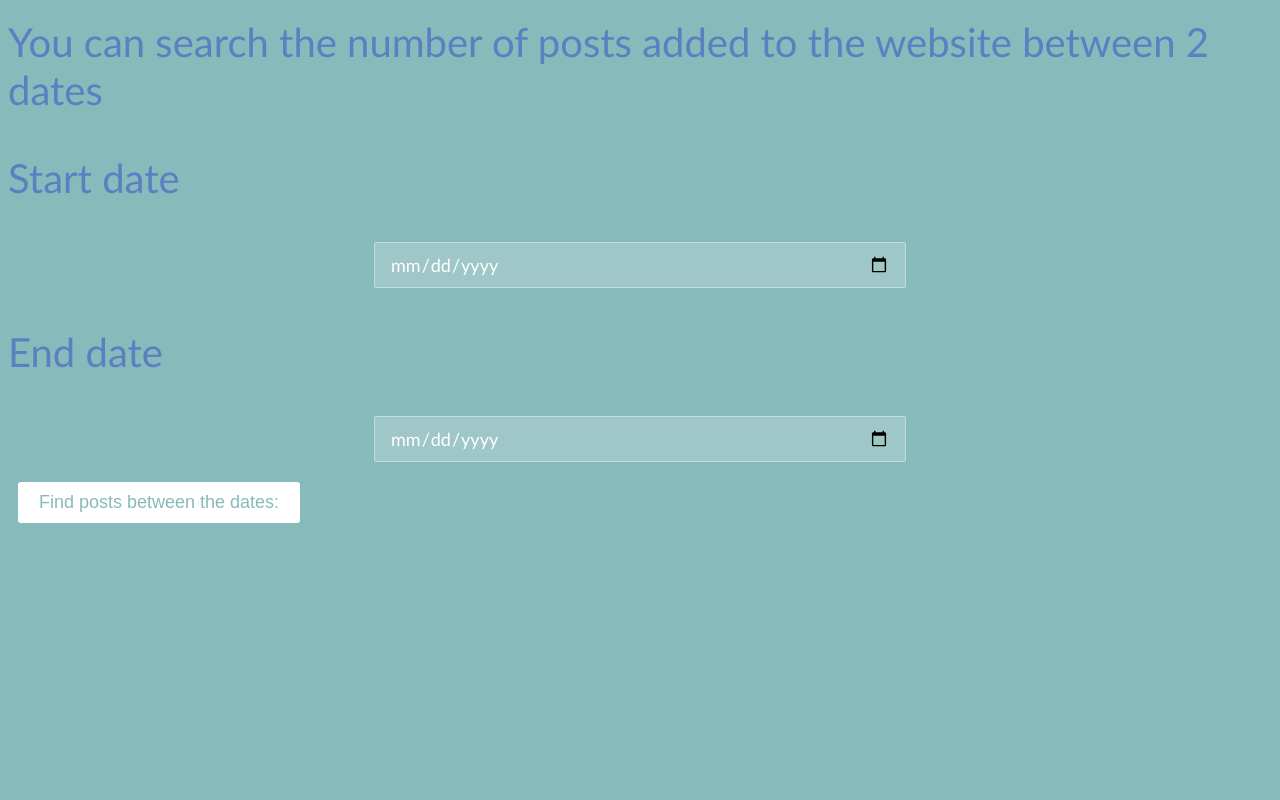
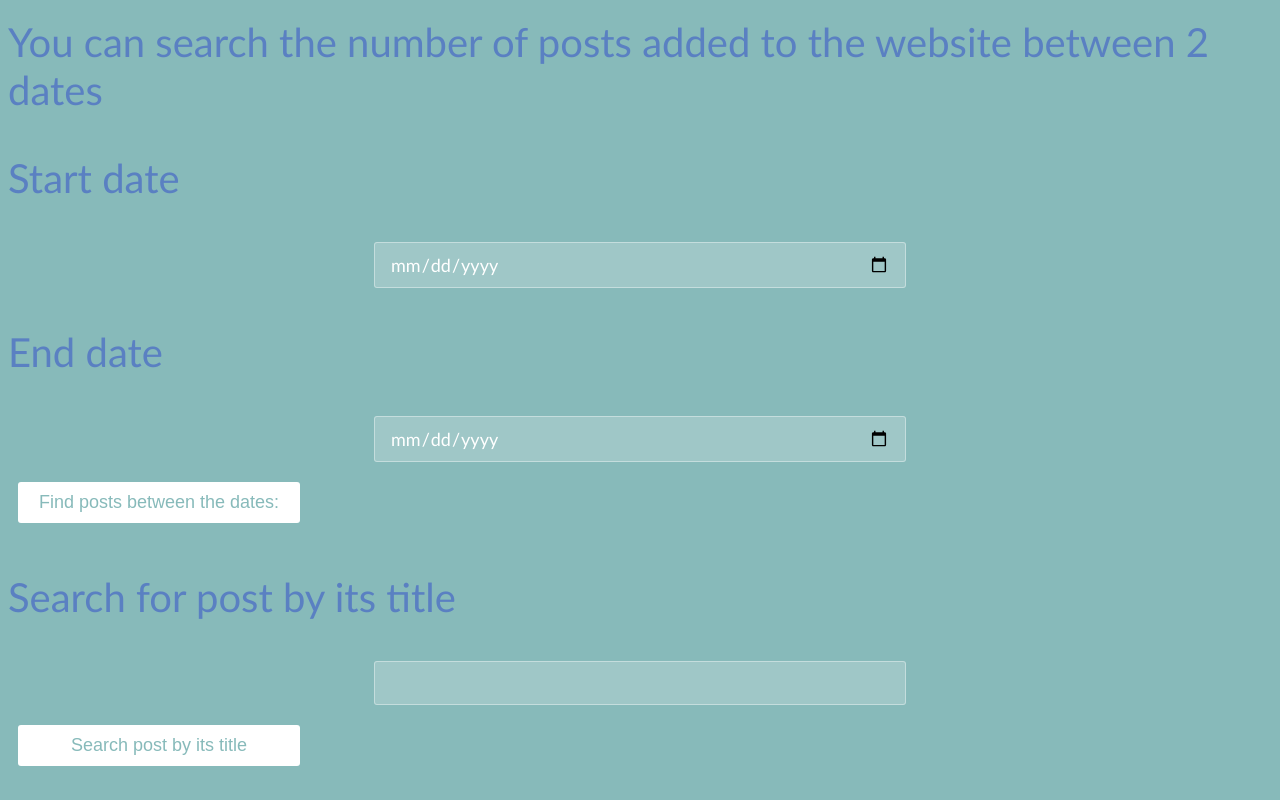
Before and after one commit to Tamir198/feed-me-web, a React (Create React App) app in the folder frontend/: page /Statistic in a window 1280 px wide. Shown: the part 1201-2001 px from the top of the page. Before the commit the page ends 1758 px from the top, so only its background shows below. Built offline with nearby package versions, Linux system fonts and the light colour scheme; no server answers.

Commit message:
Finished up the search page

```diff
--- a/frontend/src/pages/Graphs/Graphs.css
+++ b/frontend/src/pages/Graphs/Graphs.css
@@ -8,6 +8,10 @@ p {
 .statistics__container {
     display: flex;
     flex-wrap: wrap;
+}
+
+.statistics__container>* {
+    margin: 0 auto;
 }
 
 .latestPost__container {
--- /dev/null
+++ b/frontend/src/pages/Graphs/RecentPosts.js
@@ -0,0 +1,45 @@
+import React from "react";
+import { useState } from "react";
+import FeedItem from "../../components/FeedItem/FeedItem";
+import { Api } from "../../services/api";
+
+export const RecentPosts = () => {
+  const [latestPostsNumber, setLatestPostsNumber] = useState(1);
+  const [latestPosts, setLatestPosts] = useState([]);
+
+  const getLatestPostsNumber = async () => {
+    const res = await Api.post("http://localhost:3000/recipe/lastPosts", {
+      limit: latestPostsNumber,
+    });
+    setLatestPosts(res.data.lastPosts);
+    console.log(res.data.lastPosts);
+  };
+  return (
+    <div>
+      <p>In here you can search for data and cool things</p>
+      <div className="latestPost__container">
+        <p>Search up to the latest 10 posts</p>
+        <input
+          onChange={(e) => {
+            setLatestPostsNumber(e.target.value);
+          }}
+          type="number"
+          min="1"
+          max="10"
+        />
+        <button onClick={getLatestPostsNumber}>Search </button>
+      </div>
+
+      <div className="latestPosts__container">
+        {latestPosts.map((item) => (
+          <FeedItem
+            description={item.description}
+            date={item.createdAt}
+            catagory={item.category}
+            title={item.title}
+          />
+        ))}
+      </div>
+    </div>
+  );
+};
--- a/frontend/src/pages/Graphs/Search.js
+++ b/frontend/src/pages/Graphs/Search.js
@@ -2,47 +2,15 @@ import { useState } from "react";
 import FeedItem from "../../components/FeedItem/FeedItem";
 import { Api } from "../../services/api";
 import { PostsDateSearch } from "./PostsDateSearch";
+import { RecentPosts } from "./RecentPosts";
+import { SearchPostByTitle } from "./SearchPostByTitle";
 
 export const Search = () => {
-  const [latestPostsNumber, setLatestPostsNumber] = useState(1);
-  const [latestPosts, setLatestPosts] = useState([]);
-
-  const getLatestPostsNumber = async () => {
-    const res = await Api.post("http://localhost:3000/recipe/lastPosts", {
-      limit: latestPostsNumber,
-    });
-
-    setLatestPosts(res.data.lastPosts);
-    console.log(res.data.lastPosts);
-  };
   return (
     <div>
-      <p>In here you can search for data and cool things</p>
-      <div className="latestPost__container">
-        <p>Search up to the latest 10 posts</p>
-        <input
-          onChange={(e) => {
-            setLatestPostsNumber(e.target.value);
-          }}
-          type="number"
-          min="1"
-          max="10"
-        />
-        <button onClick={getLatestPostsNumber}>Search </button>
-      </div>
-
-      <div className="latestPosts__container">
-        {latestPosts.map((item) => (
-          <FeedItem
-            description={item.description}
-            date={item.createdAt}
-            catagory={item.category}
-            title={item.title}
-          />
-        ))}
-      </div>
-
+      <RecentPosts />
       <PostsDateSearch />
+      <SearchPostByTitle />
     </div>
   );
 };
--- /dev/null
+++ b/frontend/src/pages/Graphs/SearchPostByTitle.js
@@ -0,0 +1,35 @@
+import { useState } from "react";
+import FeedItem from "../../components/FeedItem/FeedItem";
+import { Api } from "../../services/api";
+
+export const SearchPostByTitle = () => {
+  const [title, setTitle] = useState("second");
+  const [foundObject, setFoundObject] = useState(null);
+
+  const findPostByTitle = async () => {
+    const res = await Api.post("http://localhost:3000/recipe/searchByTitle", {
+      title: title,
+    });
+    if (res.data.length !== 0) {
+      debugger;
+      setFoundObject(res.data[0]);
+    } else {
+      setFoundObject(null);
+    }
+  };
+  return (
+    <div>
+      <p>Search for post by its title</p>
+      <input type="text" onChange={(e) => setTitle(e.target.value)} />
+      <button onClick={findPostByTitle}>Search post by its title</button>
+      {foundObject && (
+        <FeedItem
+          description={foundObject.description}
+          date={foundObject.createdAt}
+          catagory={foundObject.category}
+          title={foundObject.title}
+        />
+      )}
+    </div>
+  );
+};
```
